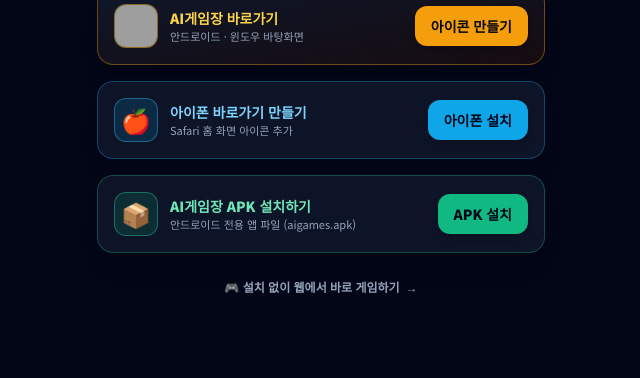
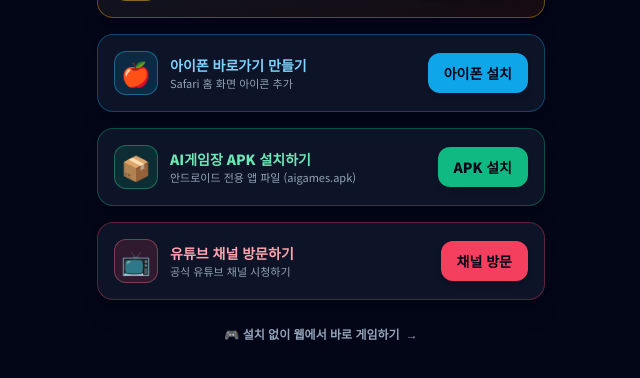
Before and after one commit to vusana-ai/Shortcut, a plain HTML site: page index.html in a window 1280 px wide. Shown: the part 346-724 px from the top of the page, without its empty margins (319-959 px from the left). Drawn offline with nearby package versions, Linux system fonts and the light colour scheme; grey boxes are pictures that could not be loaded.

Commit message:
Update index.html

```diff
--- a/index.html
+++ b/index.html
@@ -95,6 +95,25 @@
           class="px-4 py-2.5 rounded-xl bg-emerald-500 hover:bg-emerald-400 active:scale-[0.98] text-slate-950 font-black text-xs sm:text-sm shadow-md transition shrink-0 cursor-pointer">
           APK 설치
         </button>
+      </div>
+    </section>
+
+    <!-- 4번: 유튜브 채널 방문하기 -->
+    <section class="bg-slate-900/90 border border-rose-500/35 rounded-2xl p-4 shadow-xl">
+      <div class="flex items-center justify-between gap-3">
+        <div class="flex items-center gap-3 min-w-0">
+          <div class="w-11 h-11 rounded-xl bg-rose-500/15 border border-rose-400/40 flex items-center justify-center text-2xl shrink-0">
+            📺
+          </div>
+          <div class="min-w-0">
+            <div class="text-sm font-black text-rose-300 truncate">유튜브 채널 방문하기</div>
+            <div class="text-[11px] text-slate-400 truncate">공식 유튜브 채널 시청하기</div>
+          </div>
+        </div>
+        <a href="https://www.youtube.com/@02826k" target="_blank" rel="noopener noreferrer"
+          class="px-4 py-2.5 rounded-xl bg-rose-500 hover:bg-rose-400 active:scale-[0.98] text-slate-950 font-black text-xs sm:text-sm shadow-md transition shrink-0 cursor-pointer text-center">
+          채널 방문
+        </a>
       </div>
     </section>
 
```
